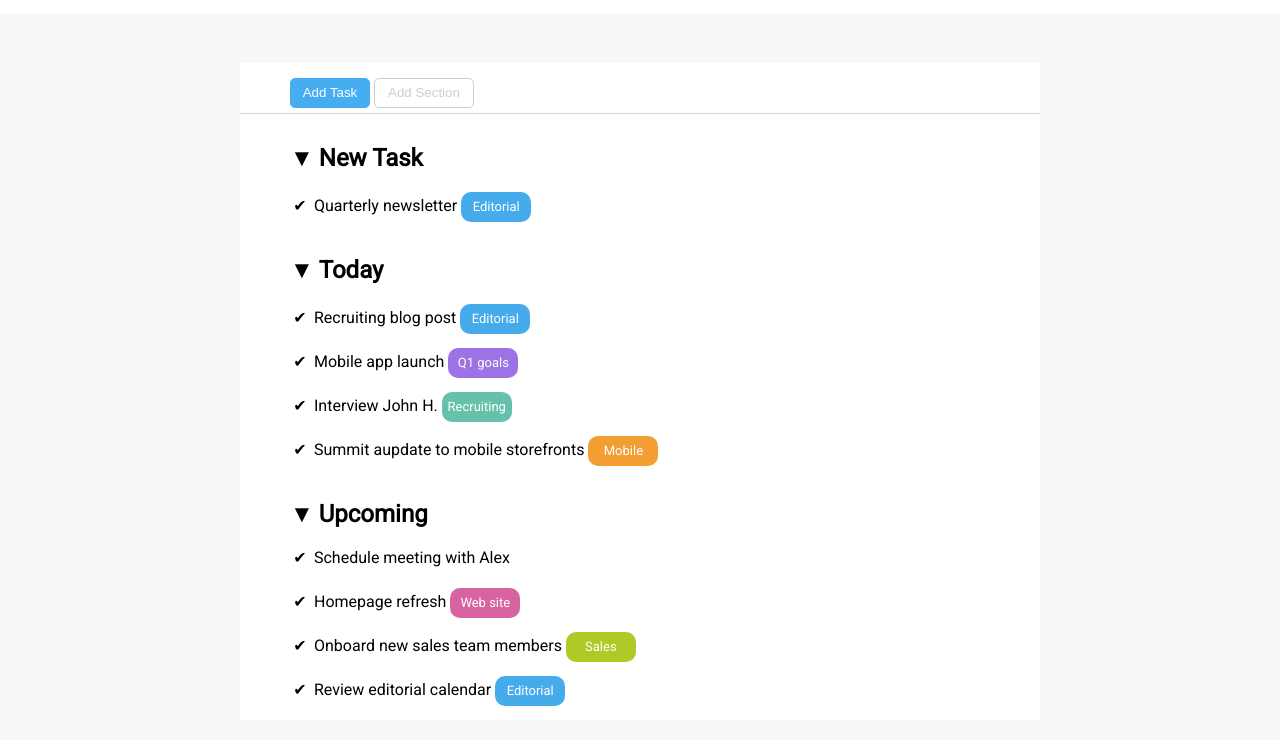
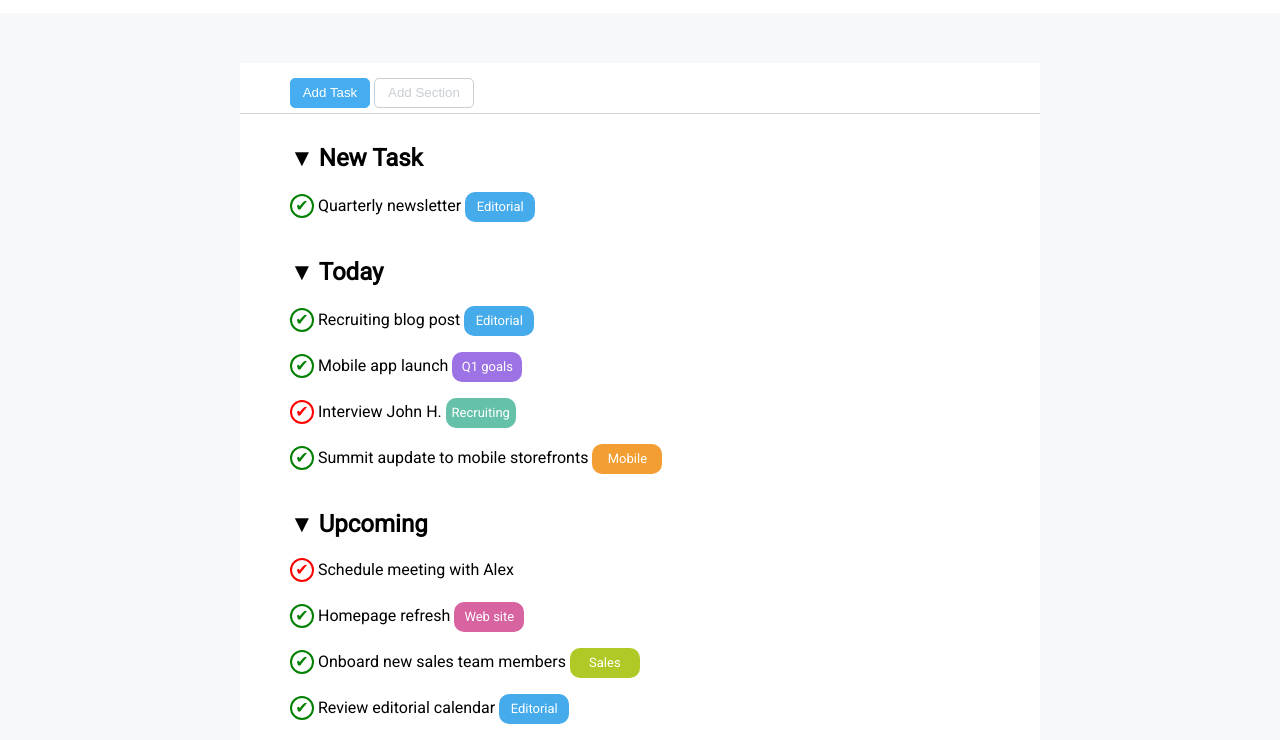
Before and after one commit to tinotringali/html-css-toboolist, a plain HTML site: page index.html in a window 1280 px wide. Shown: the part 69-809 px from the top of the page. Drawn offline with Linux system fonts and the light colour scheme.

Commit message:
ccs final update

```diff
--- a/css/style.css
+++ b/css/style.css
@@ -94,12 +94,12 @@ span{
     margin-bottom: 20px;
 }
 
-#green{
+div.circular-green{
     border: solid green 2px;
     color: green;
 }
 
-#red{
+div.circular-red{
     border: solid red 2px;
     color: red;
 }
```
